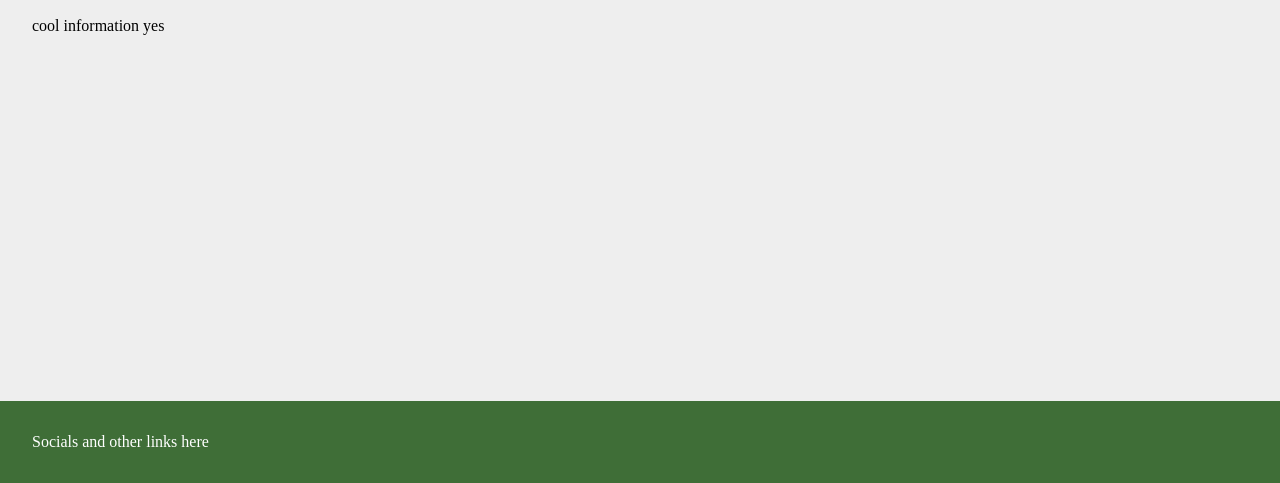
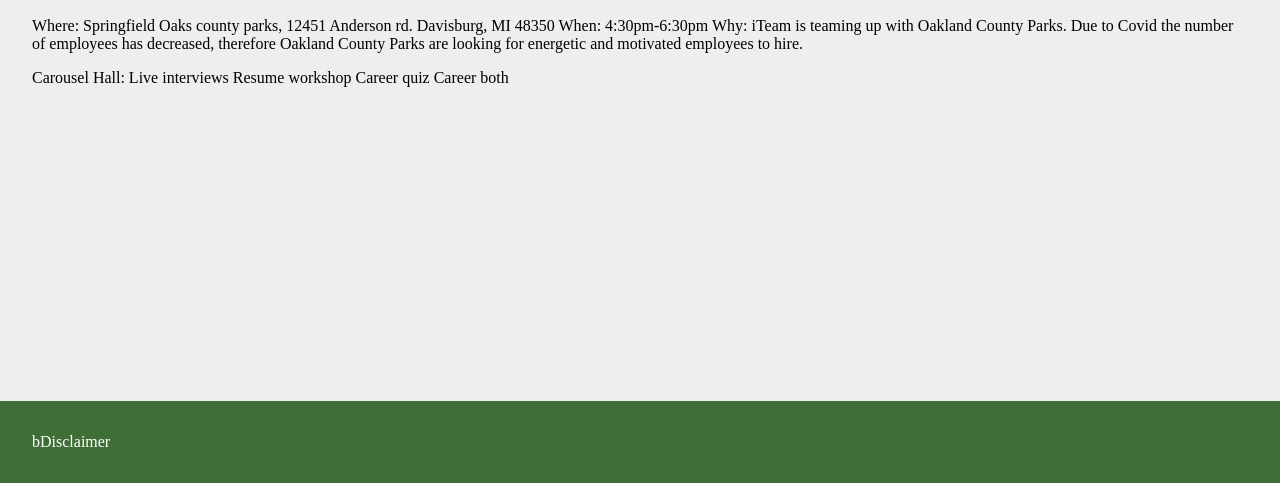
Before and after one commit to ostcnw/build, a plain HTML site: page index.html in a window 1280 px wide. Shown: the part 317-800 px from the top of the page. Drawn offline with Linux system fonts and the light colour scheme.

Commit message:
Co-authored-by: kaztyoh <kaztyoh@users.noreply.github.com> Co-authored-by: zak h <kaztyoh@users.noreply.github.com> Co-authored-by: hglamrouex23 <hglamrouex23@users.noreply.github.com> Co-authored-by: ctebishopj43 <ctebishopj43@users.noreply.github.com> Co-authored-by: CTEGebrowskyE18 <CTEGebrowskyE18@users.noreply.github.com> Co-authored-by: JaydenMain <JaydenMain@users.noreply.github.com> Co-authored-by: CTEedwardsp02 <CTEedwardsp02@users.noreply.github.com>

```diff
--- a/index.html
+++ b/index.html
@@ -6,13 +6,35 @@
   <body>
     <header>OAKLAND OPPORTUNITIES</header>
     <main>
+
       <div>
-        <img src="img/oakland-county-golf-course.jpg" width="400" height="200"
+        <!-- general information-->
         <div>
-            <p>cool information yes</p>
+          <img src="img/oakland-county-golf-course.jpg" width="400" height="200"
         </div>
+
+        <div>
+          <p> Where: Springfield Oaks county parks, 12451 Anderson rd. Davisburg, MI 48350
+            When: 4:30pm-6:30pm
+            Why: iTeam is teaming up with Oakland County Parks. Due to Covid the number of employees has decreased,
+            therefore Oakland County Parks are looking for energetic and motivated employees to hire.
+           </p>
+        </div>
+
       </div>
+
+      <div>
+        <!-- activities -->
+        Carousel Hall:
+        Live interviews
+        Resume workshop
+        Career quiz
+        Career both
+
+
+      </div>
+
     </main>
-    <footer>Socials and other links here</footer>
+    <footer>bDisclaimer</footer>
   </body>
 </html>
```
